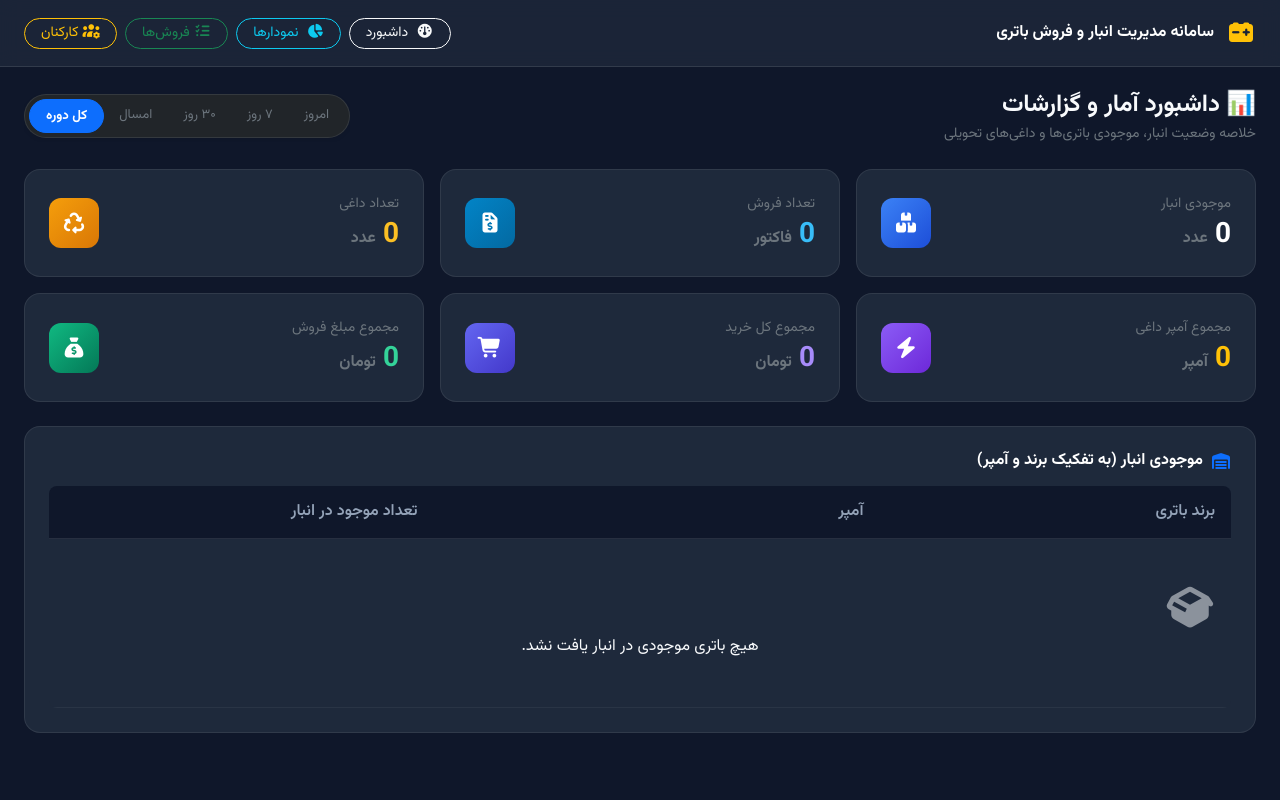
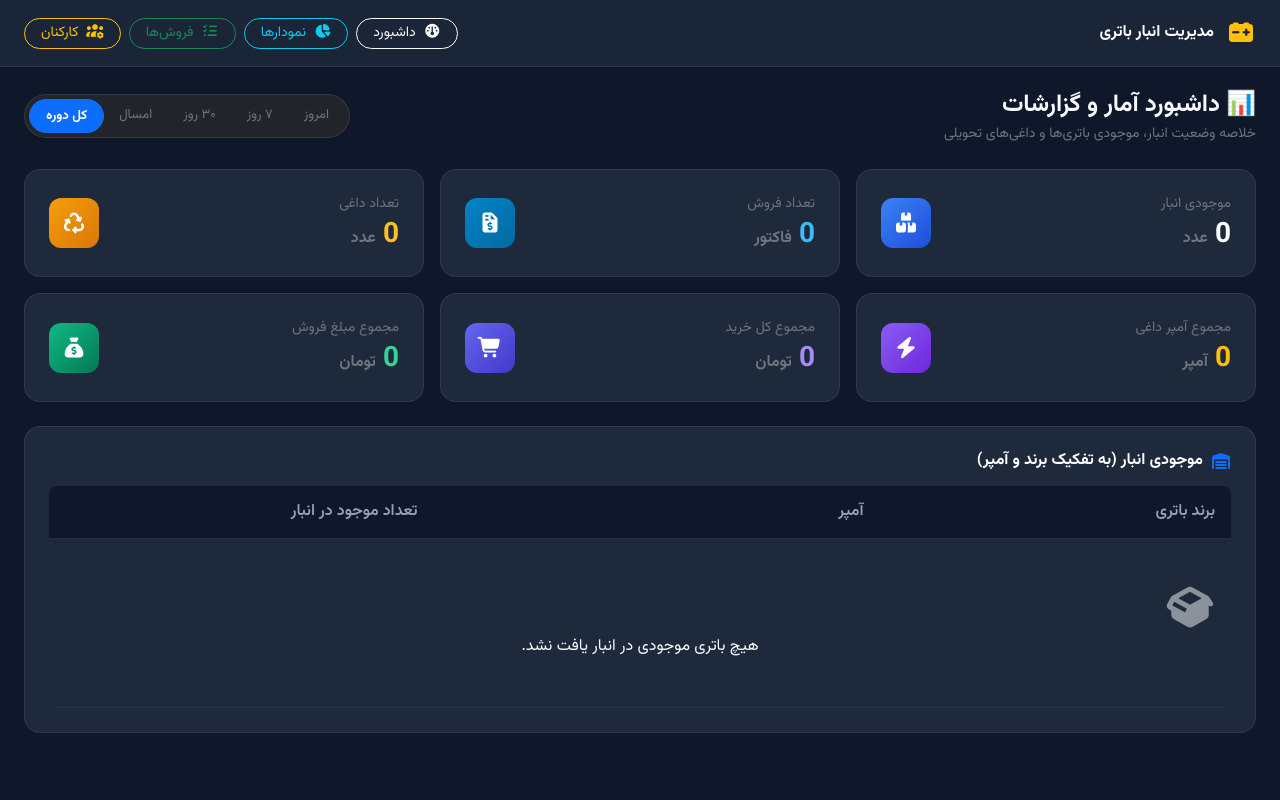
Before and after one commit to ashem1100/emamicar, a Django app: page /battery/dashboard/ in a window 1280 px wide. Run offline with Django 5.2, Linux system fonts and the light colour scheme; the visitor is signed in with stand-in values (Sample User, id 1); data that the repository does not hold is empty; some libraries are stand-ins or nearby versions.

Commit message:
fix bugs

```diff
--- a/templates/base.html
+++ b/templates/base.html
@@ -9,37 +9,41 @@
     <!-- Bootstrap RTL Local -->
     <link rel="stylesheet" href="{% static 'css/bootstrap.rtl.css' %}">
 
-    <!-- FontAwesome Icons -->
+    <!-- FontAwesome Icons (Local) -->
     <link rel="stylesheet" href="{% static 'css/all.min.css' %}">
-    <!-- Vazirmatn Persian Font -->
+
+    <!-- Vazirmatn Persian Font (Local) -->
     <link href="{% static 'css/font.css' %}" rel="stylesheet">
+
+    <!-- Jalali Datepicker (Local) -->
     <link rel="stylesheet" href="{% static 'css/jalalidatepicker.min.css' %}">
 
     <style>
         body {
-            font-family: 'Vazirmatn', sans-serif;
+            font-family: 'Vazirmatn', -apple-system, BlinkMacSystemFont, "Segoe UI", Roboto, sans-serif;
             background-color: #0f172a;
             color: #f8fafc;
             min-height: 100vh;
         }
 
         .navbar-custom {
-            background: rgba(30, 41, 59, 0.8);
-            backdrop-filter: blur(10px);
-            border-bottom: 1px solid rgba(255, 255, 255, 0.1);
+            background: rgba(30, 41, 59, 0.85);
+            backdrop-filter: blur(12px);
+            border-bottom: 1px solid rgba(255, 255, 255, 0.08);
         }
 
         .stat-card {
             background: #1e293b;
             border: 1px solid rgba(255, 255, 255, 0.08);
             border-radius: 16px;
-            transition: all 0.3s ease;
+            transition: all 0.3s cubic-bezier(0.4, 0, 0.2, 1);
             height: 100%;
         }
 
         .stat-card:hover {
             transform: translateY(-4px);
             box-shadow: 0 12px 24px -10px rgba(0, 0, 0, 0.5);
+            border-color: rgba(255, 255, 255, 0.15);
         }
 
         .stat-icon {
@@ -99,18 +103,17 @@
             border: 1px solid rgba(245, 158, 11, 0.4);
         }
 
-
-        /* جلوگیری از کلفت شدن باکس فیلتر در موبایل */
+        /* اسکرول‌بار افقی تمیز برای بخش فیلترها */
         .filter-scroll-wrapper {
             overflow-x: auto;
             white-space: nowrap;
             -webkit-overflow-scrolling: touch;
-            scrollbar-width: none; /* برای مرورگرهای مدرن */
+            scrollbar-width: none;
             padding-bottom: 4px;
         }
 
         .filter-scroll-wrapper::-webkit-scrollbar {
-            display: none; /* مخفی کردن نوار اسکرول زشت در کروم و سافاری */
+            display: none;
         }
 
         .filter-btn-group .btn {
@@ -118,6 +121,7 @@
             padding-top: 6px;
             padding-bottom: 6px;
         }
+
         .chart-card {
             background: #1e293b;
             border: 1px solid rgba(255, 255, 255, 0.08);
@@ -125,50 +129,68 @@
             padding: 20px;
             height: 100%;
         }
+
+        /* اصلاح نمایش فیلدهای تقویم شمسی */
+        jdp-container {
+            font-family: 'Vazirmatn', sans-serif !important;
+            border-radius: 12px !important;
+            box-shadow: 0 10px 25px rgba(0,0,0,0.5) !important;
+            z-index: 99999 !important;
+        }
     </style>
     {% block extra_css %}{% endblock %}
 </head>
 <body>
 
     <!-- ناوبار مشترک برای تمام صفحات -->
-    <nav class="navbar navbar-expand-lg navbar-custom sticky-top py-3">
+    <nav class="navbar navbar-expand-lg navbar-custom sticky-top py-2 py-md-3">
         <div class="container-fluid px-3 px-md-4">
             <a class="navbar-brand text-white fw-bold d-flex align-items-center gap-2" href="{% url 'battery_dashboard' %}">
                 <i class="fa-solid fa-car-battery text-warning fs-4 me-1"></i>
-                <span class="fs-6 fs-md-5">سامانه مدیریت انبار و فروش باتری</span>
+                <span class="fs-6 fs-md-5">مدیریت انبار باتری</span>
             </a>
 
-            <div class="d-flex align-items-center gap-2">
-                <!-- دکمه داشبورد -->
-                <a href="{% url 'battery_dashboard' %}" class="btn btn-outline-light btn-sm rounded-pill px-3">
+            <!-- منوی هدر -->
+            <div class="d-flex align-items-center gap-1 gap-md-2 overflow-x-auto">
+                <a href="{% url 'battery_dashboard' %}" class="btn btn-outline-light btn-sm rounded-pill px-2 px-md-3 text-nowrap">
                     <i class="fa-solid fa-gauge me-1"></i> داشبورد
                 </a>
 
-                <!-- دکمه تحلیل و نمودارها -->
-                <a href="{% url 'battery_analytics' %}" class="btn btn-outline-info btn-sm rounded-pill px-3">
+                <a href="{% url 'battery_analytics' %}" class="btn btn-outline-info btn-sm rounded-pill px-2 px-md-3 text-nowrap">
                     <i class="fa-solid fa-chart-pie me-1"></i> نمودارها
                 </a>
-                <a href="{% url 'sale_list' %}" class="btn btn-outline-success btn-sm rounded-pill px-3">
-                    <i class="fa-solid fa-list-check me-1"></i>فروش‌ها
-                </a>
-                <!-- لینک مدیریت مالی نصاب‌ها (مخصوص ادمین) -->
-                <a href="{% url 'installer_management' %}" class="btn btn-outline-warning btn-sm rounded-pill px-3">
-                    <i class="fa-solid fa-users-gear me-1"></i>کارکنان
+
+                <a href="{% url 'sale_list' %}" class="btn btn-outline-success btn-sm rounded-pill px-2 px-md-3 text-nowrap">
+                    <i class="fa-solid fa-list-check me-1"></i> فروش‌ها
                 </a>
 
-
-
+                <a href="{% url 'installer_management' %}" class="btn btn-outline-warning btn-sm rounded-pill px-2 px-md-3 text-nowrap">
+                    <i class="fa-solid fa-users-gear me-1"></i> کارکنان
+                </a>
             </div>
         </div>
     </nav>
 
-    <!-- محتوای اصلی هر صفحه اینجا قرار می‌گیرد -->
+    <!-- محتوای اصلی هر صفحه -->
     {% block content %}
     {% endblock %}
 
     <!-- Bootstrap Local JS -->
     <script src="{% static 'js/bootstrap.bundle.js' %}"></script>
+
+    <!-- Jalali Datepicker Local JS -->
     <script src="{% static 'js/jalalidatepicker.min.js' %}"></script>
+    <script>
+        document.addEventListener("DOMContentLoaded", function() {
+            jalaliDatepicker.startWatch({
+                separatorChar: "/",
+                minDate: "attr",
+                maxDate: "attr",
+                changeMonthRotateYear: true
+            });
+        });
+    </script>
+
     {% block extra_js %}{% endblock %}
 </body>
 </html>
```
